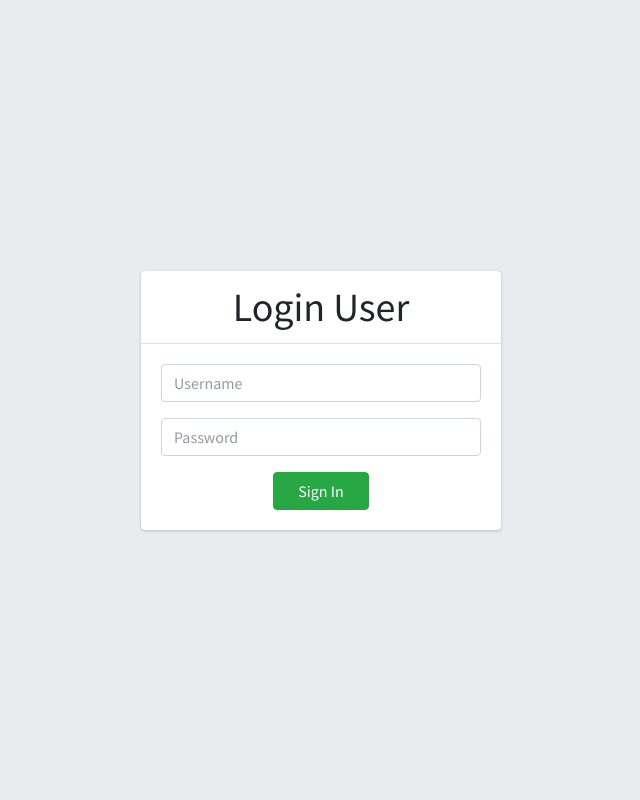
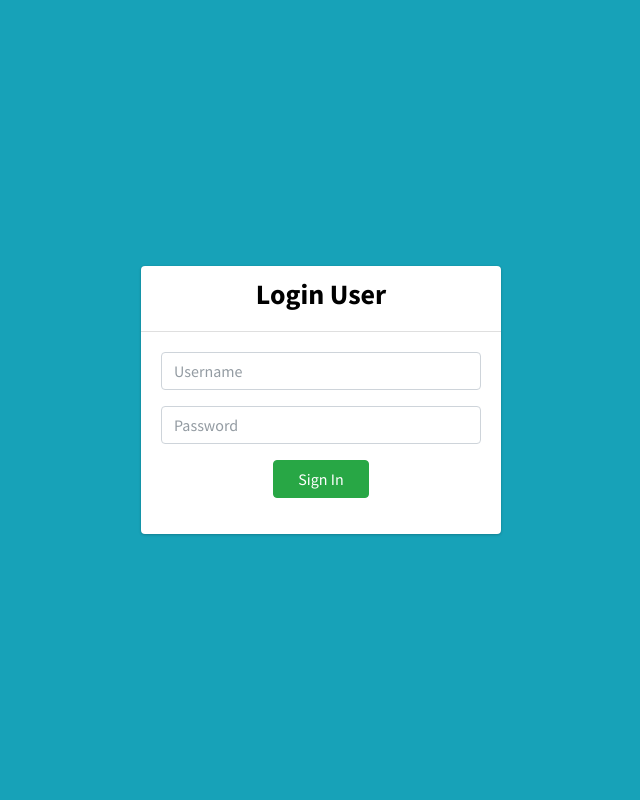
Before and after one commit to Dhikaadn/sistem-poliklinik, a PHP site: page /sistem-poliklinik/pages/auth/login.php in a window 1280 px wide. Shown: the whole page, without its empty margins (319-959 px from the left). Run offline with PHP 8.4, Linux system fonts and the light colour scheme; some libraries are stand-ins or nearby versions.

Commit message:
finishing tampilan halaman login dan register

```diff
--- a/pages/auth/login.php
+++ b/pages/auth/login.php
@@ -24,12 +24,22 @@ if (isset($_SESSION['login'])) {
   <!-- Theme style -->
   <link rel="stylesheet" href="../../dist/css/adminlte.min.css">
 </head>
-<body class="hold-transition login-page">
+<style>
+  .login-user-text{
+    color: black;
+  }
+
+  .button-home{
+    display: flex;
+    justify-content: space;
+  }
+</style>
+<body class="hold-transition login-page bg-info">
 <div class="login-box">
   <!-- /.login-logo -->
   <div class="card card-outline">
     <div class="card-header text-center">
-      <a href="../.." class="h1">Login User</a>
+      <h3 class="login-user-text"><b>Login User</b></h3>
     </div>
     <div class="card-body">
       <form action="" method="post">
@@ -43,7 +53,7 @@ if (isset($_SESSION['login'])) {
               <p style="color: red; font-style: italic; margin-bottom: 1rem;"><?php echo $_SESSION['error'];
                                                                               unset($_SESSION['error']); ?></p>
         <?php endif ?>
-        <div class="row justify-content-center">
+        <div class="row justify-content-center mb-3">
           <!-- /.col -->
           <div class="col-4">
             <button type="submit" class="btn btn-success btn-block" name="submit">Sign In</button>
--- a/pages/auth/register.php
+++ b/pages/auth/register.php
@@ -67,11 +67,11 @@ if ($_SERVER["REQUEST_METHOD"] == "POST") {
   <!-- Theme style -->
   <link rel="stylesheet" href="../../dist/css/adminlte.min.css">
 </head>
-<body class="hold-transition register-page">
+<body class="hold-transition register-page bg-warning">
 <div class="register-box">
   <div class="card card-outline">
     <div class="card-header text-center">
-      <a href="../../index2.html" class="h1">Register Pasien</a>
+      <h3 class="login-pasien-text"><b>Register Pasien</b></h3>
     </div>
     <div class="card-body">
       <!-- nama -->
```
Also changed, not shown: pages/auth/login-pasien.php (+8 -2 lines).
